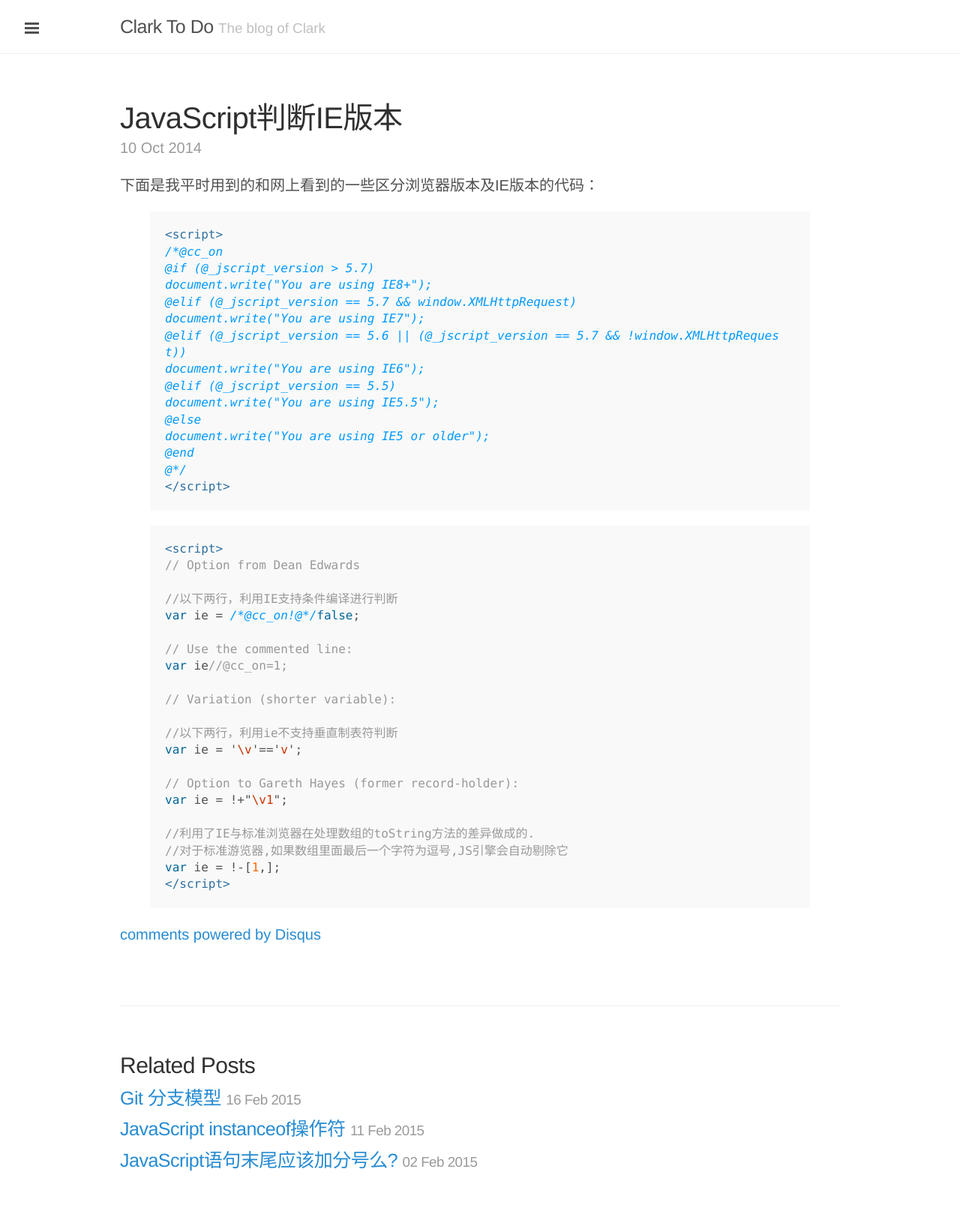
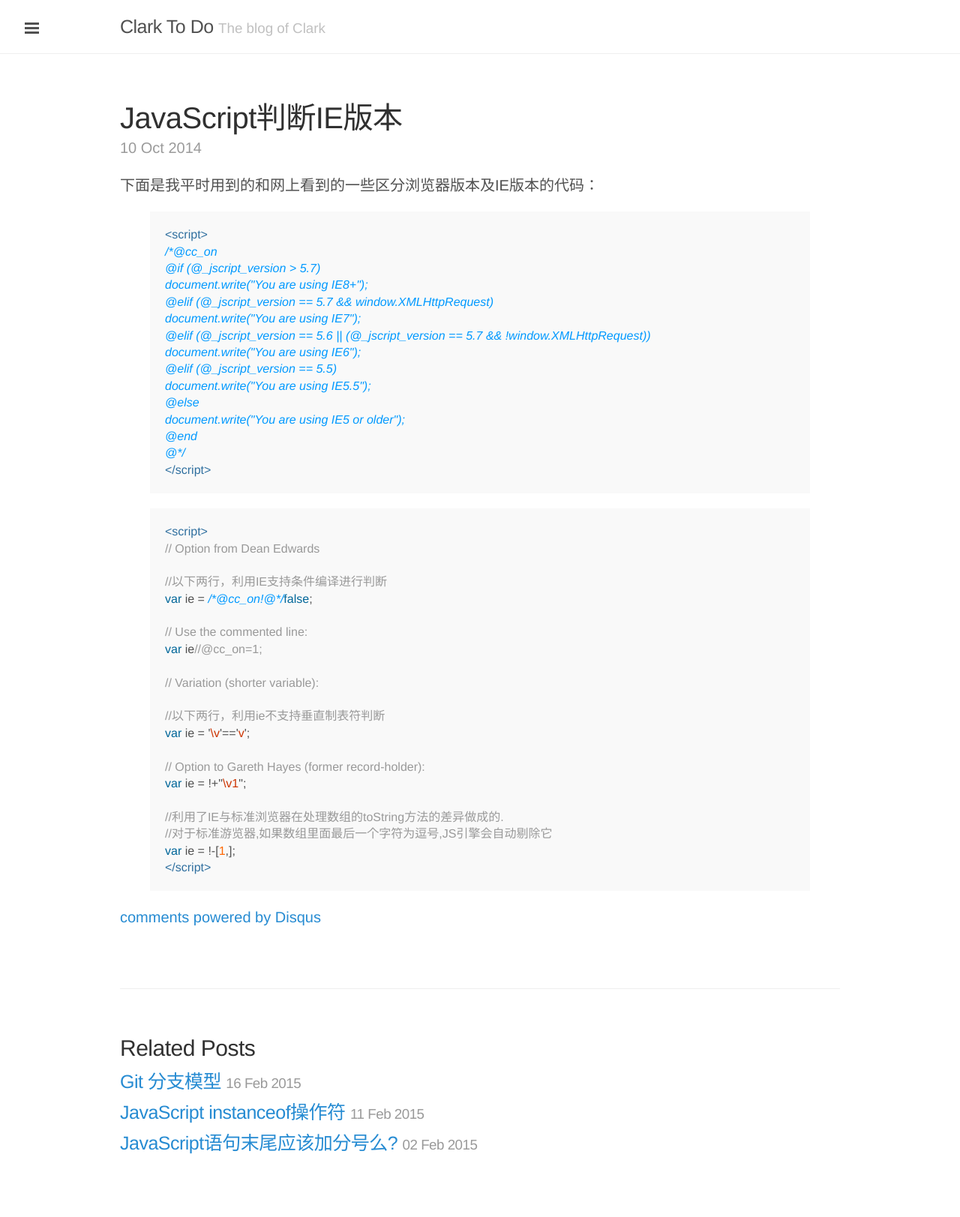
Before and after one commit to clarkdo/clarkdo.github.com, a Jekyll site: the page built from _posts/2014-10-10-42.md, in a window 1280 px wide. Shown: the whole page at 75% size. Built offline with Jekyll 4.4.1, drawn with Linux system fonts in a browser that asks for light colours; Markdown is read by kramdown in place of the engine named in the settings; comment, search, counter and statistics services are not loaded; after the commit the page ends 1601 px from its top, so only the background shows below that.

Commit message:
new post

```diff
--- a/public/css/lanyon.css
+++ b/public/css/lanyon.css
@@ -42,6 +42,7 @@ body {
 
 html {
   font-family: RobotoDraft, "Helvetica Neue", "Helvetica Neue", Arial, sans-serif;
+  font-weight: 300;
 }
 
 h1, h2, h3, h4, h5, h6 {
--- a/public/css/poole.css
+++ b/public/css/poole.css
@@ -48,7 +48,7 @@ body {
 }
 
 html {
-  font-family: "Helvetica Neue", Helvetica, Arial, sans-serif;
+  font-family: RobotoDraft, "Helvetica Neue", "Helvetica Neue", Arial, sans-serif;
   font-size: 16px;
   line-height: 1.5;
 }
@@ -147,7 +147,7 @@ abbr[title] {
 /* Code */
 code,
 pre {
-  font-family: Menlo, Monaco, "Courier New", monospace;
+  font-family: RobotoDraft, "Helvetica Neue", "Helvetica Neue", Arial, sans-serif;
 }
 code {
   padding: .25em .5em;
@@ -187,7 +187,7 @@ pre code {
 
 /* Gist via GitHub Pages */
 .gist .gist-file {
-  font-family: Menlo, Monaco, "Courier New", monospace !important;
+  font-family: RobotoDraft, "Helvetica Neue", "Helvetica Neue", Arial, sans-serif;
 }
 .gist .markdown-body {
   padding: 15px;
@@ -386,7 +386,7 @@ tbody tr:nth-child(odd) th {
   overflow: hidden; /* clearfix */
   margin-left: -1rem;
   margin-right: -1rem;
-  font-family: "PT Sans", Helvetica, Arial, sans-serif;
+  font-family: RobotoDraft, "Helvetica Neue", "Helvetica Neue", Arial, sans-serif;
   color: #ccc;
   text-align: center;
 }
```
